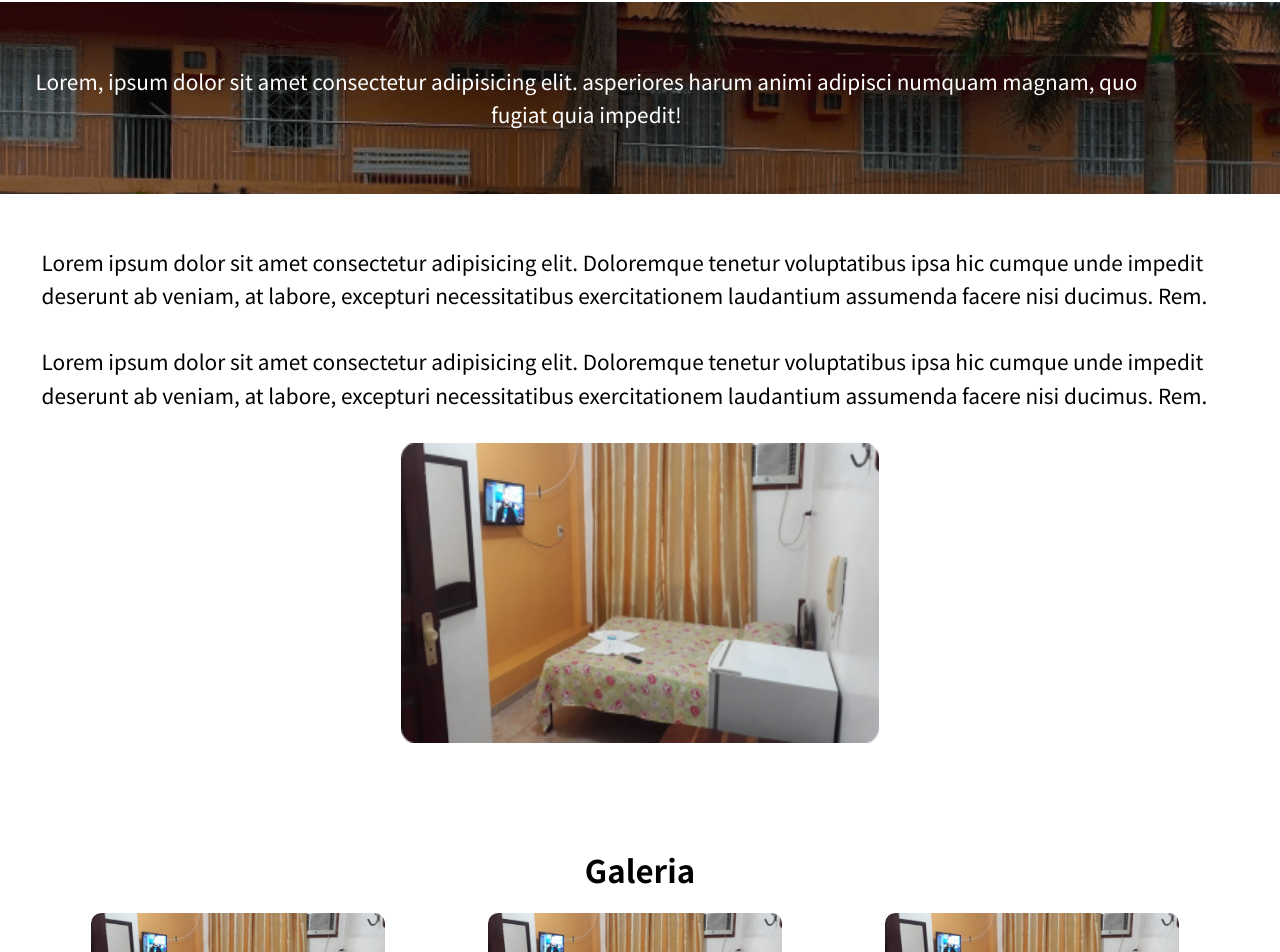
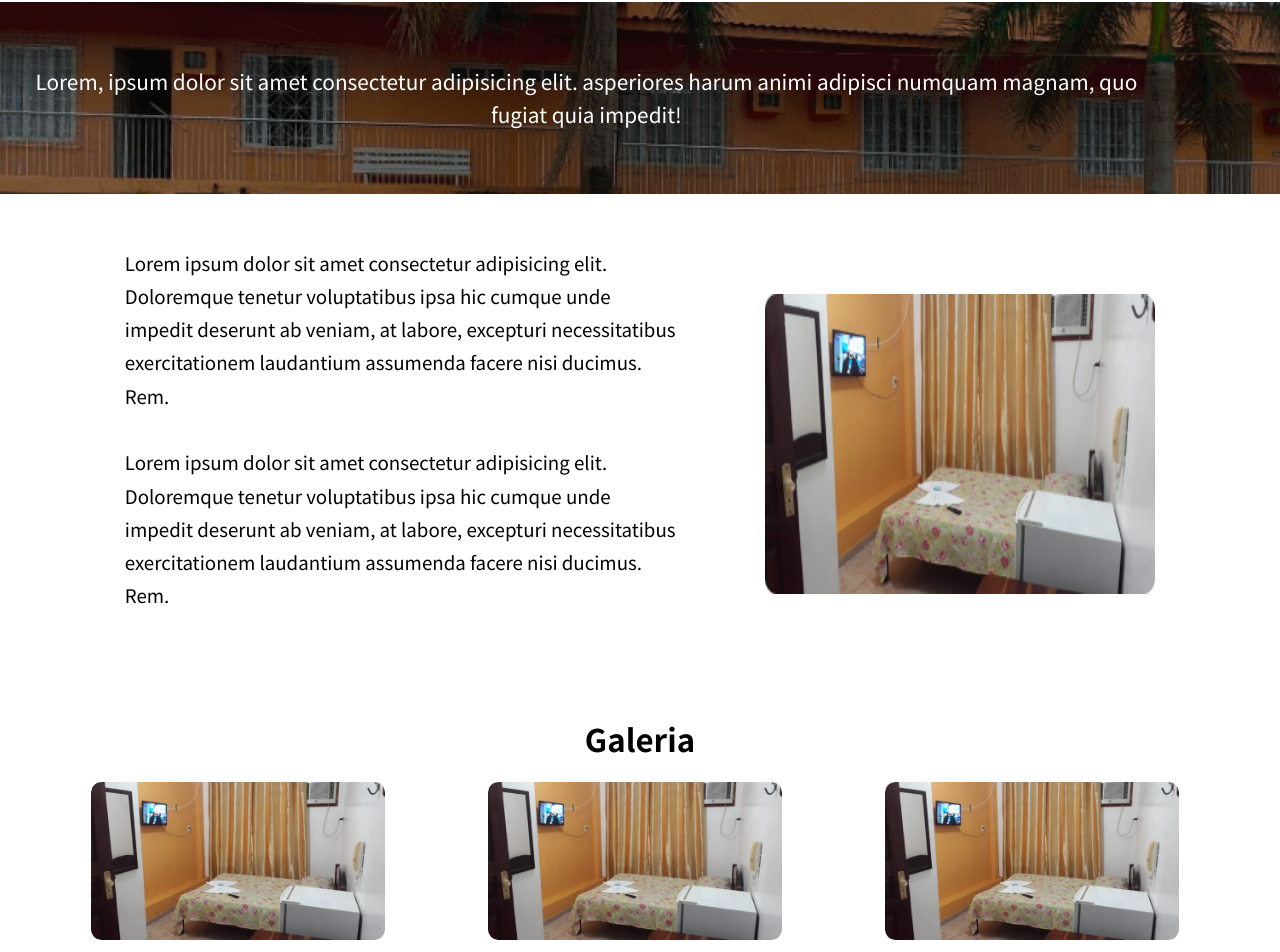
Before and after one commit to lumamontes/hotel, a React (Create React App) app: page / in a window 1280 px wide. Shown: the part 1820-2772 px from the top of the page. Built offline with nearby package versions, Linux system fonts and the light colour scheme.

Commit message:
pequeno ajustes

```diff
--- a/src/pages/Landing/style.css
+++ b/src/pages/Landing/style.css
@@ -134,9 +134,16 @@ figure {
         margin-bottom: 0;
     }
 
-
+    .about-container-container .about-info{
+        display:grid ;
+        grid-template-columns: 1fr 1fr;
+        margin-left: 8rem;
+    }
+    .about-container-container .about-info > p{
+        font-size: 1.8rem;
+    }
     .about-container-container .about-info > img{
-        width: 40%;
+        width: 70%;
         height: 300px;
         margin: 0 auto;
         margin-top: 3rem;
```
Also changed, not shown: 1 other file (tests, documents, lock files or other folders).
